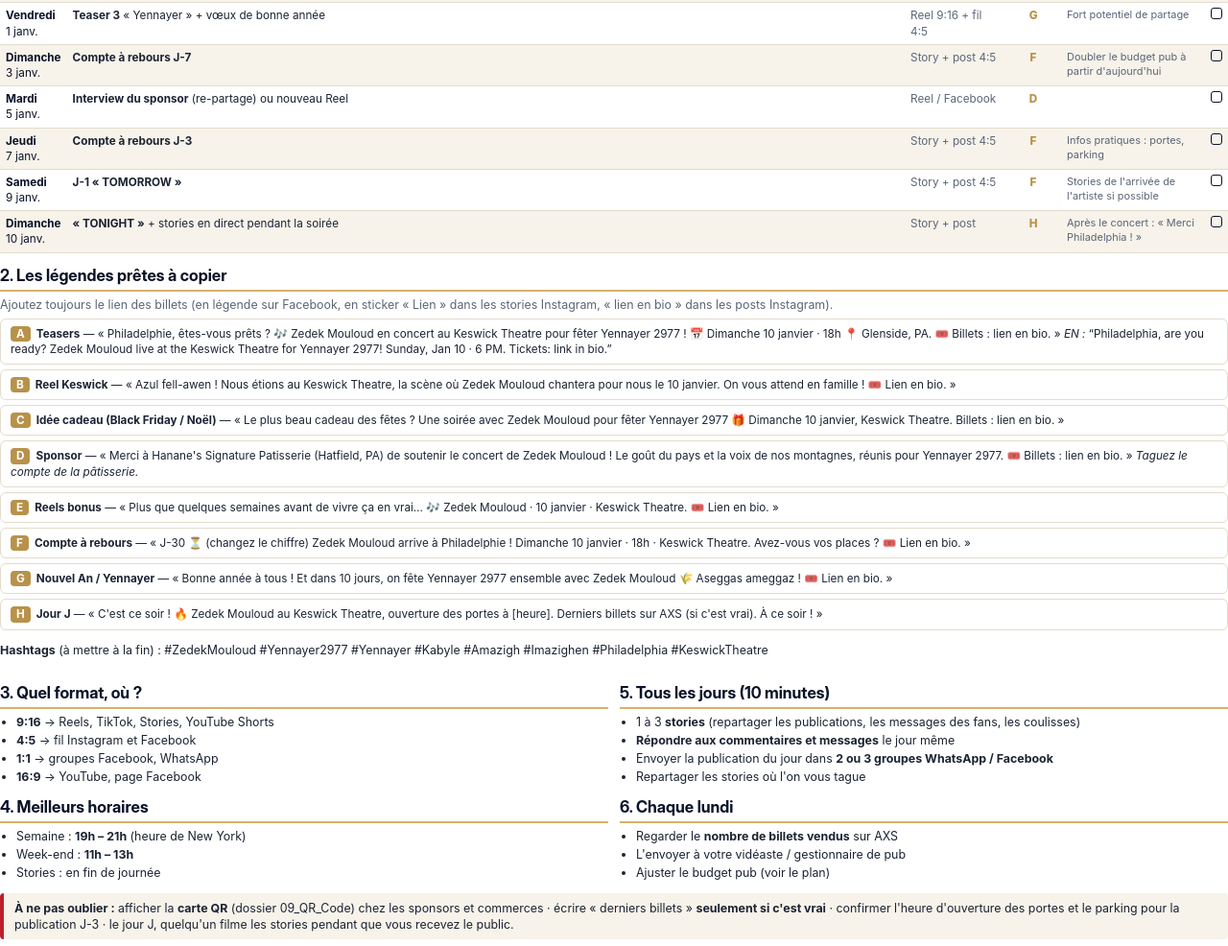
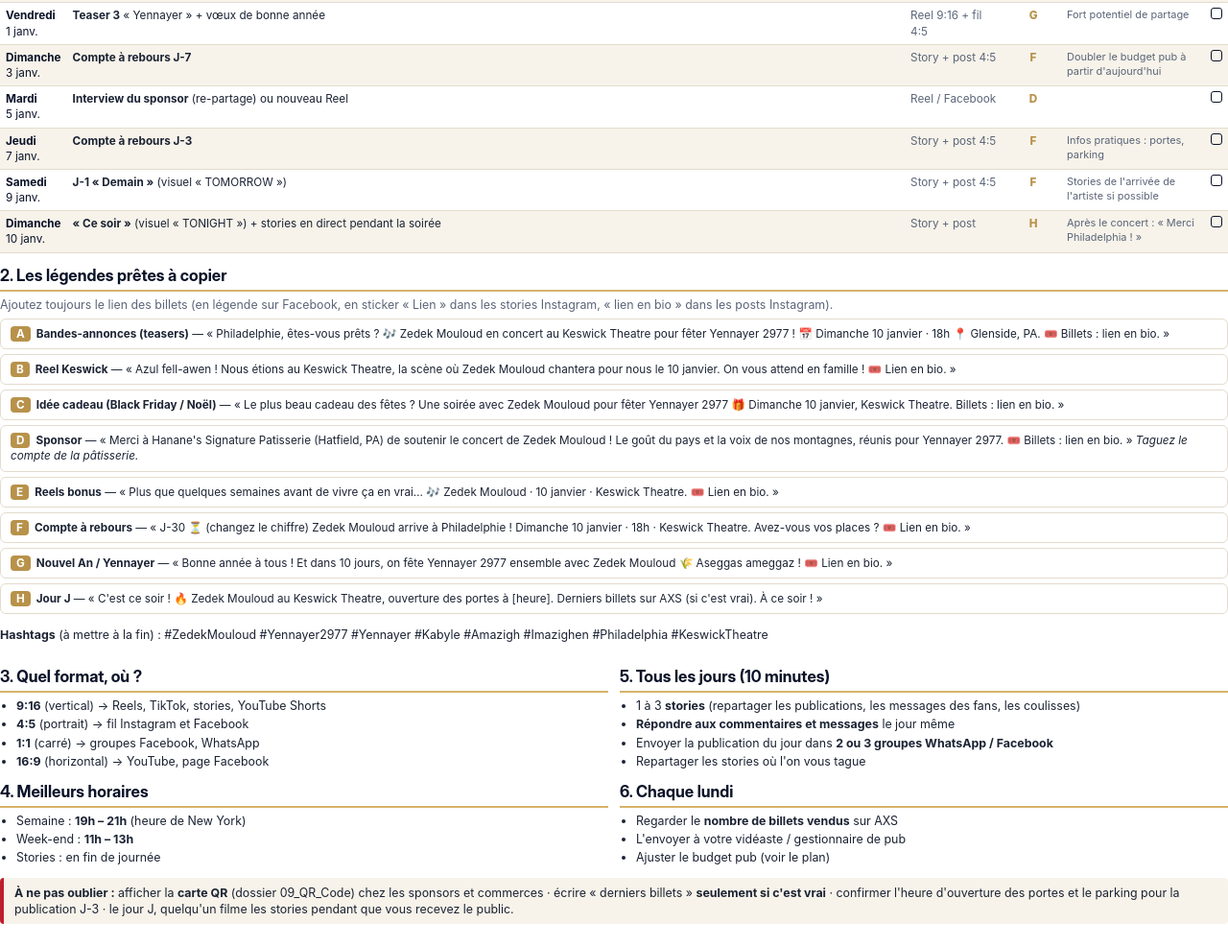
Before and after one commit to youcefdz85/Kabyle-app, a plain HTML site: page promo/zedek-mouloud-philly-2027/docs/calendrier_publication.html in a window 1280 px wide. Shown: the part 903-1889 px from the top of the page at 96% size. Drawn offline with Linux system fonts and the light colour scheme.

Commit message:
Promo: posting calendar fully in French
Co-Authored-By: Claude Opus 5.5 <noreply@anthropic.com>
Claude-Session: https://claude.ai/code/session_01Lr4sZmt5KGFxHVfc7BfSmF

```diff
--- a/promo/zedek-mouloud-philly-2027/docs/calendrier_publication.html
+++ b/promo/zedek-mouloud-philly-2027/docs/calendrier_publication.html
@@ -26,7 +26,7 @@ ul{margin:3px 0 6px;padding-left:17px}li{margin:2px 0}
 <div class="head"><div class="k">CALENDRIER DE PUBLICATION · RÉSEAUX SOCIAUX</div>
 <h1>Zedek Mouloud — Live in Philadelphia</h1>
 <div class="m"><b>Dimanche 10 janvier 2027 · 18h · Keswick Theatre, Glenside, PA</b> · Celebrating Yennayer 2977<br>
-Billets : axs.com/events/1696414/zedek-mouloud-tickets · Du 22 novembre au jour du concert</div></div>
+Billets : axs.com/events/1696414/zedek-mouloud-tickets · Du 22 novembre 2026 au jour du concert</div></div>
 
 <div class="box"><b>Le principe :</b> une publication tous les 2 à 3 jours, toujours avec le lien des billets, et des stories presque chaque jour. Suivez le tableau dans l'ordre et cochez chaque ligne une fois publiée. Les fichiers sont dans le dossier de livraison (le nom de chaque fichier indique son format).</div>
 
@@ -51,13 +51,13 @@ Billets : axs.com/events/1696414/zedek-mouloud-tickets · Du 22 novembre au jour
 <tr><td class='d'><b>Dimanche</b><br>3 janv.</td><td><b>Compte à rebours J-7</b></td><td class='f'>Story + post 4:5</td><td class='c'>F</td><td class='n'>Doubler le budget pub à partir d'aujourd'hui</td><td class='x'><span class='cb'></span></td></tr>
 <tr><td class='d'><b>Mardi</b><br>5 janv.</td><td><b>Interview du sponsor</b> (re-partage) ou nouveau Reel</td><td class='f'>Reel / Facebook</td><td class='c'>D</td><td class='n'></td><td class='x'><span class='cb'></span></td></tr>
 <tr><td class='d'><b>Jeudi</b><br>7 janv.</td><td><b>Compte à rebours J-3</b></td><td class='f'>Story + post 4:5</td><td class='c'>F</td><td class='n'>Infos pratiques : portes, parking</td><td class='x'><span class='cb'></span></td></tr>
-<tr><td class='d'><b>Samedi</b><br>9 janv.</td><td><b>J-1 « TOMORROW »</b></td><td class='f'>Story + post 4:5</td><td class='c'>F</td><td class='n'>Stories de l'arrivée de l'artiste si possible</td><td class='x'><span class='cb'></span></td></tr>
-<tr><td class='d'><b>Dimanche</b><br>10 janv.</td><td><b>« TONIGHT »</b> + stories en direct pendant la soirée</td><td class='f'>Story + post</td><td class='c'>H</td><td class='n'>Après le concert : « Merci Philadelphia ! »</td><td class='x'><span class='cb'></span></td></tr>
+<tr><td class='d'><b>Samedi</b><br>9 janv.</td><td><b>J-1 « Demain »</b> (visuel « TOMORROW »)</td><td class='f'>Story + post 4:5</td><td class='c'>F</td><td class='n'>Stories de l'arrivée de l'artiste si possible</td><td class='x'><span class='cb'></span></td></tr>
+<tr><td class='d'><b>Dimanche</b><br>10 janv.</td><td><b>« Ce soir »</b> (visuel « TONIGHT ») + stories en direct pendant la soirée</td><td class='f'>Story + post</td><td class='c'>H</td><td class='n'>Après le concert : « Merci Philadelphia ! »</td><td class='x'><span class='cb'></span></td></tr>
 </table>
 
 <h2>2. Les légendes prêtes à copier</h2>
 <p style="margin:2px 0 6px;color:var(--muted)">Ajoutez toujours le lien des billets (en légende sur Facebook, en sticker « Lien » dans les stories Instagram, « lien en bio » dans les posts Instagram).</p>
-<div class="cap"><b class="t">A</b><b>Teasers</b> — « Philadelphie, êtes-vous prêts ? 🎶 Zedek Mouloud en concert au Keswick Theatre pour fêter Yennayer 2977 ! 📅 Dimanche 10 janvier · 18h 📍 Glenside, PA. 🎟️ Billets : lien en bio. » <i>EN :</i> “Philadelphia, are you ready? Zedek Mouloud live at the Keswick Theatre for Yennayer 2977! Sunday, Jan 10 · 6 PM. Tickets: link in bio.”</div>
+<div class="cap"><b class="t">A</b><b>Bandes-annonces (teasers)</b> — « Philadelphie, êtes-vous prêts ? 🎶 Zedek Mouloud en concert au Keswick Theatre pour fêter Yennayer 2977 ! 📅 Dimanche 10 janvier · 18h 📍 Glenside, PA. 🎟️ Billets : lien en bio. »</div>
 <div class="cap"><b class="t">B</b><b>Reel Keswick</b> — « Azul fell-awen ! Nous étions au Keswick Theatre, la scène où Zedek Mouloud chantera pour nous le 10 janvier. On vous attend en famille ! 🎟️ Lien en bio. »</div>
 <div class="cap"><b class="t">C</b><b>Idée cadeau (Black Friday / Noël)</b> — « Le plus beau cadeau des fêtes ? Une soirée avec Zedek Mouloud pour fêter Yennayer 2977 🎁 Dimanche 10 janvier, Keswick Theatre. Billets : lien en bio. »</div>
 <div class="cap"><b class="t">D</b><b>Sponsor</b> — « Merci à Hanane's Signature Patisserie (Hatfield, PA) de soutenir le concert de Zedek Mouloud ! Le goût du pays et la voix de nos montagnes, réunis pour Yennayer 2977. 🎟️ Billets : lien en bio. » <i>Taguez le compte de la pâtisserie.</i></div>
@@ -69,10 +69,10 @@ Billets : axs.com/events/1696414/zedek-mouloud-tickets · Du 22 novembre au jour
 
 <div class="cols"><div>
 <h2>3. Quel format, où ?</h2>
-<ul><li><b>9:16</b> → Reels, TikTok, Stories, YouTube Shorts</li>
-<li><b>4:5</b> → fil Instagram et Facebook</li>
-<li><b>1:1</b> → groupes Facebook, WhatsApp</li>
-<li><b>16:9</b> → YouTube, page Facebook</li></ul>
+<ul><li><b>9:16</b> (vertical) → Reels, TikTok, stories, YouTube Shorts</li>
+<li><b>4:5</b> (portrait) → fil Instagram et Facebook</li>
+<li><b>1:1</b> (carré) → groupes Facebook, WhatsApp</li>
+<li><b>16:9</b> (horizontal) → YouTube, page Facebook</li></ul>
 <h2>4. Meilleurs horaires</h2>
 <ul><li>Semaine : <b>19h – 21h</b> (heure de New York)</li>
 <li>Week-end : <b>11h – 13h</b></li>
```
Also changed, not shown: 1 other file.
